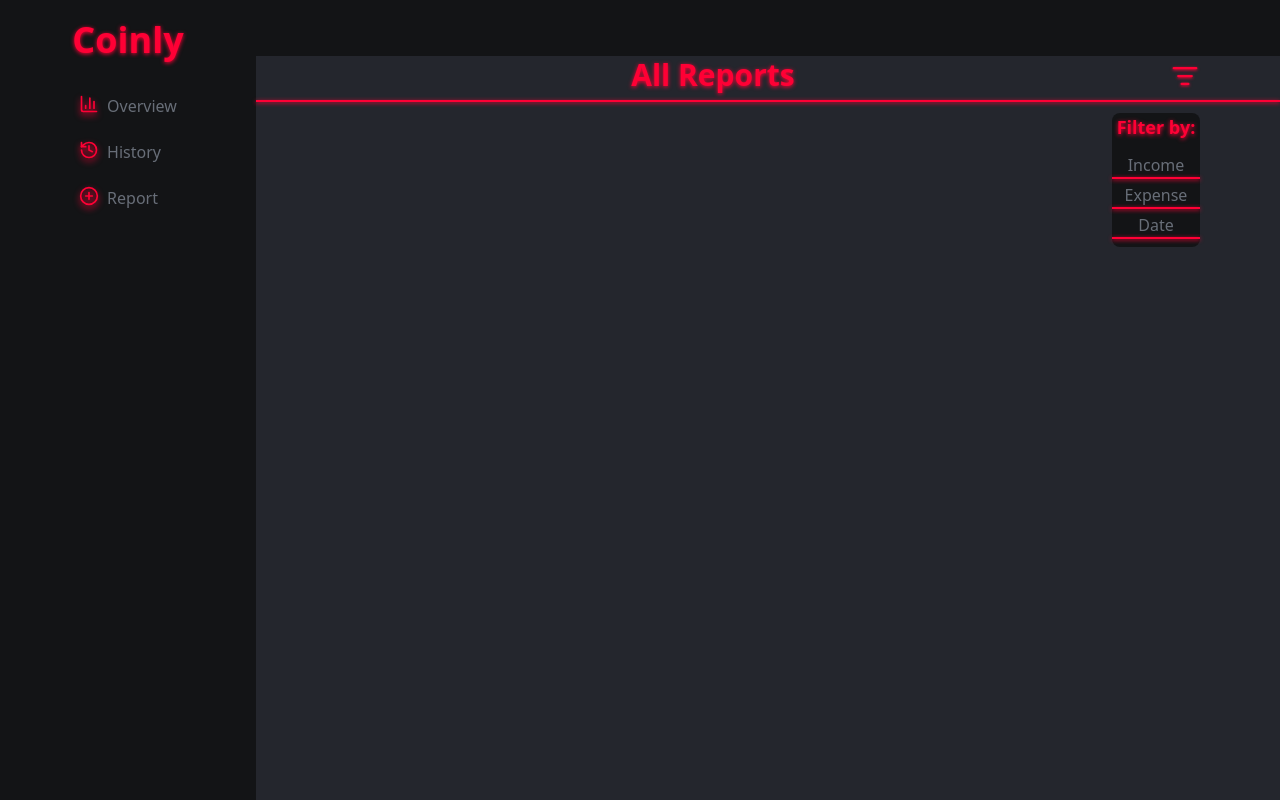
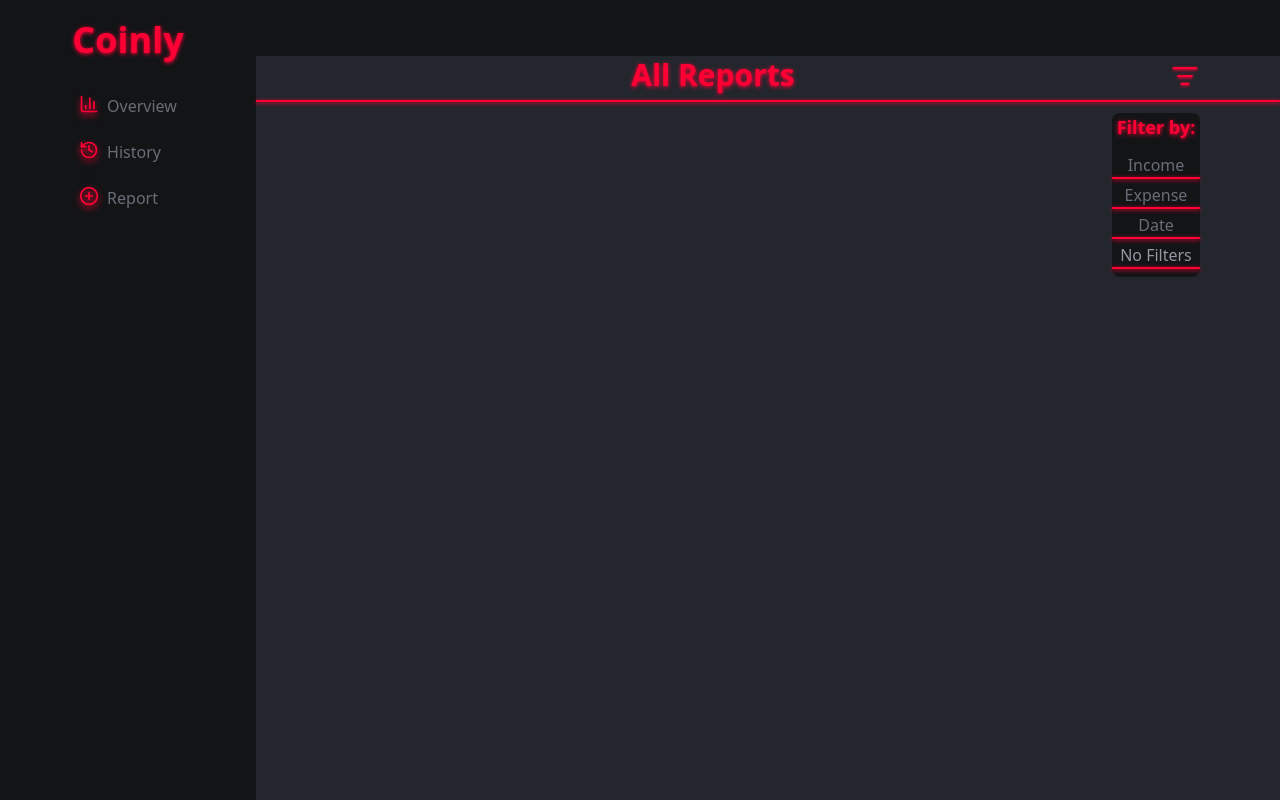
Before and after one commit to IlliaLev/Coinly, a Next.js app: page /dashboard/history in a window 1280 px wide. Both pictures are taken after a click on the button 1184 px from the left and 76 px from the top of the page. Built offline with nearby package versions, Linux system fonts and the light colour scheme.

Commit message:
slightly updated FilterButton and PopupButton components

```diff
--- a/components/ui/FilterButton.tsx
+++ b/components/ui/FilterButton.tsx
@@ -11,7 +11,7 @@ import PopupButton from "./PopupButton";
 import { useFilterStore } from "@/lib/useFilterStore";
 
 export default function FilterButton() {
-    const {setFilter} = useFilterStore();
+    const {filter, setFilter} = useFilterStore();
     const [isOpen, setIsOpen] = useState(false);
 
     const togglePopup = (filter: string) => {
@@ -64,7 +64,7 @@ export default function FilterButton() {
         <div className={`
             relative inline-block content-center
         `}>
-            <motion.button variants={button} initial="hidden" exit="hidden" animate="animate" whileHover="show" whileTap="tap" whileFocus="tap" onClick={() => togglePopup("none")}>
+            <motion.button variants={button} initial="hidden" exit="hidden" animate="animate" whileHover="show" whileTap="tap" whileFocus="tap" onClick={() => togglePopup(filter)}>
             <ListFilter size={30} className={`
                 text-[#FF0035]
                 drop-shadow-sm drop-shadow-[#FF0035]
@@ -89,13 +89,16 @@ export default function FilterButton() {
                             mt-3 mb-1
                             `}>
                             <li onClick={() => togglePopup("income")}>
-                                <PopupButton title="Income"></PopupButton>
+                                <PopupButton title="Income" isSelected={filter === "income" ? true : false}></PopupButton>
                             </li>
                             <li onClick={() => togglePopup("expense")}>
-                                <PopupButton title="Expense"></PopupButton>
+                                <PopupButton title="Expense" isSelected={filter === "expense" ? true : false}></PopupButton>
                             </li>
                             <li onClick={() => togglePopup("date")}>
-                                <PopupButton title="Date"></PopupButton>
+                                <PopupButton title="Date" isSelected={filter === "date" ? true : false}></PopupButton>
+                            </li>
+                            <li onClick={() => togglePopup("none")}>
+                                <PopupButton title="No Filters" isSelected={filter === "none" ? true : false}></PopupButton>
                             </li>
                         </ul>
                     </motion.div>
--- a/components/ui/PopupButton.tsx
+++ b/components/ui/PopupButton.tsx
@@ -2,13 +2,14 @@
 
 interface PopupButtonProps {
     title: string,
+    isSelected: boolean,
 }
 
-export default function PopupButton({title} : PopupButtonProps) {
+export default function PopupButton({title, isSelected} : PopupButtonProps) {
     return (
         <div>
             <button className={`
-            text-[#686E78]
+            ${isSelected ? "text-[#9297A0]" : "text-[#686E78]"}
             hover:text-[#9297A0]
             transition duration-300
                 `}>
```
